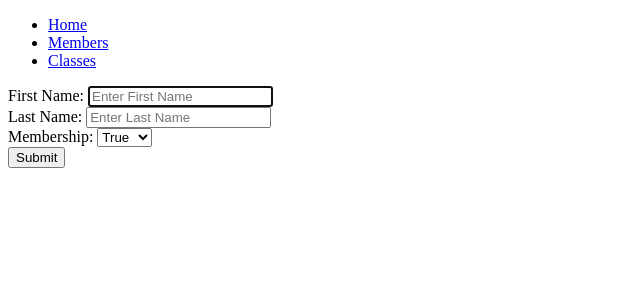
After one commit to TomRgrant/Gym-Admin-Project, a Flask app: page /create_new_member in a window 1280 px wide. The commit adds this page. Shown: the top 300 px of the page, without its empty margins (0-640 px from the left). Run offline with Flask 2, Linux system fonts and the light colour scheme.

Commit message:
Add create new members

```diff
--- a/controllers/member_controller.py
+++ b/controllers/member_controller.py
@@ -9,3 +9,21 @@ members_blueprint = Blueprint("members", __name__)
 def members():
     members = member_repository.select_all()
     return render_template("members/show.html", members = members)
+
+@members_blueprint.route("/members", methods=['POST'])
+def create_new_member():
+    first_name = request.form['first_name']
+    last_name = request.form['last_name']
+    membership = request.form['membership']
+    member = Member(first_name, last_name, membership)
+    member_repository.save(member)
+    return redirect("/members")
+
+@members_blueprint.route("/members/<id>")
+def show_id(id):
+    member = member_repository.select(id)
+    return render_template("members/show_id.html", member = member)
+
+@members_blueprint.route("/create_new_member")
+def create_member():
+    return render_template("members/add_new_member.html")
--- /dev/null
+++ b/templates/members/add_new_member.html
@@ -0,0 +1,34 @@
+{% extends 'base.html' %}
+
+{% block content %}
+    <section>
+
+        <form action="/members" method="POST">
+
+            <div>
+                <label for="first_name">First Name:</label>
+                <input type="text" name="first_name" id="first_name" placeholder="Enter First Name" required autofocus>
+            </div>
+
+            <div>
+                <label for="last_name">Last Name:</label>
+                <input type="text" name="last_name" id="last_name" placeholder="Enter Last Name" required>
+            </div>
+
+            <div>
+                <label for="membership">Membership:</label>
+                <select name="membership" id="membership">
+                    <option>True</option>
+                    <option>Flase</option>
+                </select>
+            </div>
+
+            <div>
+                <label for="submit"></label>
+                <input type="submit" name="submit" id="submit">
+            </div>
+
+        </form>
+
+    </section>
+{% endblock content %}
--- /dev/null
+++ b/templates/members/show_id.html
@@ -0,0 +1,5 @@
+{% extends 'base.html' %}
+
+{% block content %}
+    <h1>{{ member.first_name }} </h1>
+{% endblock content %}
```
Also changed, not shown: repositories/member_repository.py (+8 -0 lines), templates/members/show.html (+12 -4 lines).
